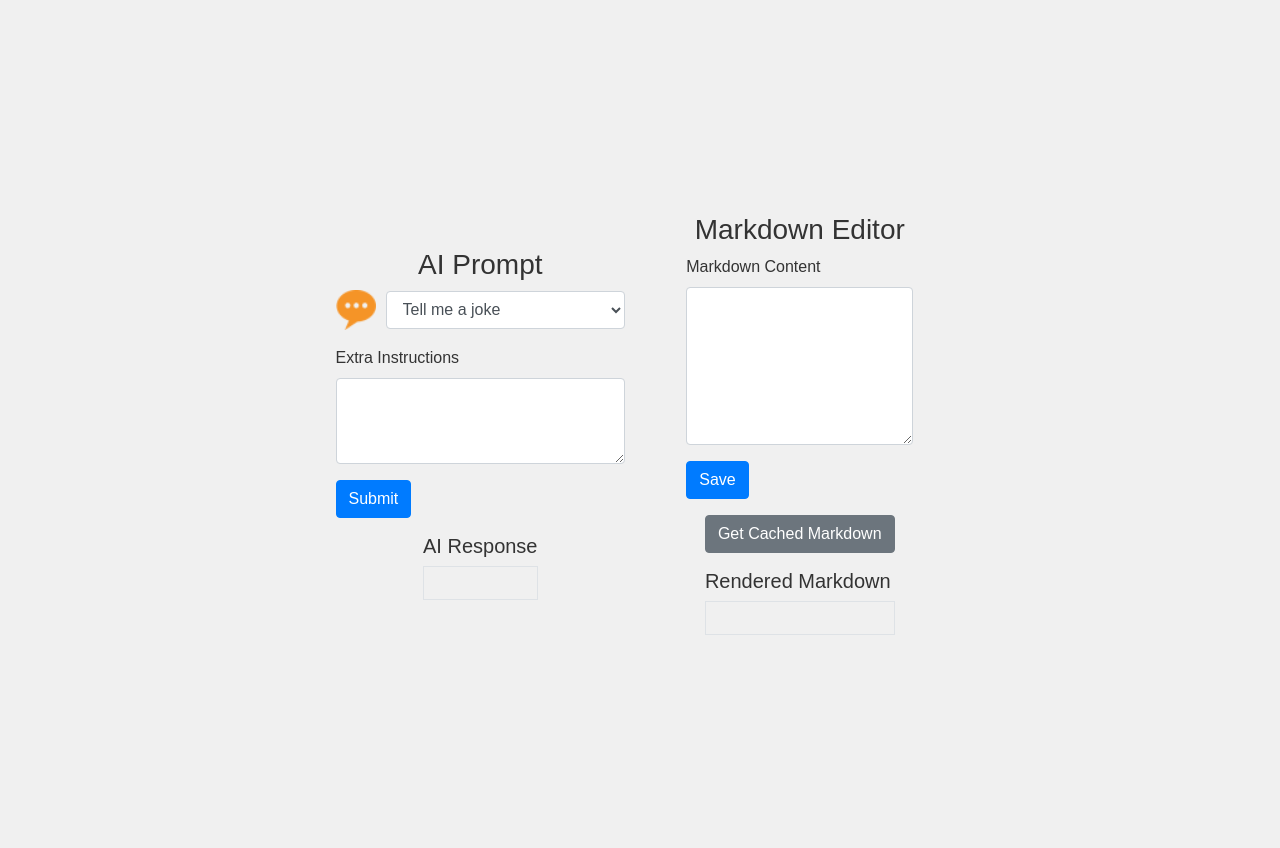
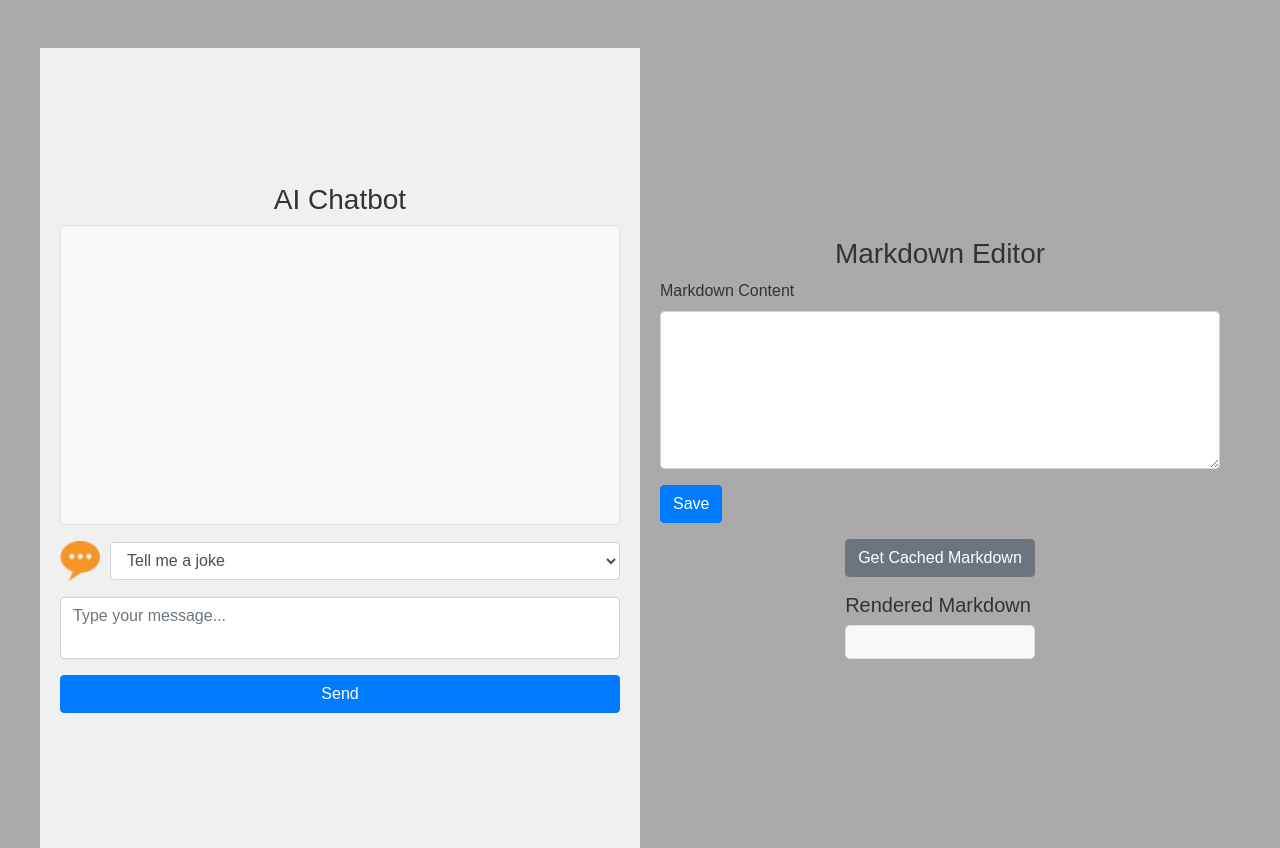
Before and after one commit to pf-data-projects/automated_research_agenda, a Flask app: page / in a window 1280 px wide. Before the commit the page ends 635 px from the top, so only its background shows below. Run offline with Flask 3, Linux system fonts and the light colour scheme; some libraries are stand-ins or nearby versions.

Commit message:
update styles and make ai more like a chatbot

```diff
--- a/app.py
+++ b/app.py
@@ -55,8 +55,8 @@ def get_markdown_internal():
     return markdown_payload
 
 def call_openai_api(prompt, extra_instructions):
-    markdown = get_markdown_internal()
-    print(markdown)
+    markdown_data = get_markdown_internal()
+    print(markdown_data)
     headers = {
         'Authorization': f'Bearer {OPENAI_API_KEY}',
         'Content-Type': 'application/json'
@@ -65,7 +65,9 @@ def call_openai_api(prompt, extra_instructions):
         'model': 'gpt-3.5-turbo',
         'messages': [
             {'role': 'system', 'content': 'You are a helpful assistant.'},
-            {'role': 'user', 'content': f'{prompt}\n\n{extra_instructions}'}
+            {
+                'role': 'user',
+                'content': f'{prompt}\n\n{extra_instructions}\n\n Here is what you have previously sent: {markdown_data}'}
         ]
     }
     response = requests.post('https://api.openai.com/v1/chat/completions', headers=headers, json=data)
--- a/static/style.css
+++ b/static/style.css
@@ -1,23 +1,26 @@
+
+
+#prompt-col {
+    background-color: #F0F0F0;
+    height: 100vh;
+}
+
 body, html {
     height: 100%;
     margin: 0;
-    display: flex;
-    align-items: center;
-    justify-content: center;
     font-family: Arial, sans-serif;
     color: #333;
-    background-color: #f0f0f0;
+    background-color: #AAA;
 }
 
 .container {
     width: 100%;
-    max-width: 900px;
+    max-width: 1200px; /* Increased maximum width */
 }
 
 .row {
     display: flex;
     justify-content: space-between;
-
 }
 
 .col-md-6 {
@@ -25,17 +28,59 @@ body, html {
     flex-direction: column;
     align-items: center;
     justify-content: center;
+    padding: 20px; /* Added padding for more space */
 }
 
-.form-group {
+#ai-response {
     width: 100%;
+    height: 300px; /* Fixed height for the chat history */
+    overflow-y: auto; /* Enable vertical scrolling */
+    background-color: #f8f9fa; /* Light background for better readability */
+    border: 1px solid #ddd; /* Add a border to define the area */
+    border-radius: 5px; /* Slight rounding of the corners */
+    padding: 15px; /* Padding inside the chat box */
+    box-sizing: border-box;
+}
+
+.chat-message {
+    margin-bottom: 10px;
+}
+
+.chat-message strong {
+    display: block;
+    margin-bottom: 5px;
 }
 
 #prompt-select-container {
     display: flex;
     align-items: center;
+    justify-content: space-between;
+    width: 100%;
 }
 
 #prompt-select-container img {
     margin-right: 10px;
+    height: 40px; /* Adjusted logo size */
 }
+
+#extra-instructions {
+    width: 100%;
+    resize: none; /* Prevent resizing of the textarea */
+}
+
+#ai-form {
+    width: 100%;
+    max-width: 600px; /* Ensure form is not too wide */
+}
+
+#markdown-form, #rendered-markdown {
+    width: 100%;
+    max-width: 600px; /* Ensure markdown editor and display are not too wide */
+}
+
+#rendered-markdown {
+    background-color: #f8f9fa;
+    border: 1px solid #ddd;
+    border-radius: 5px;
+    box-sizing: border-box;
+}
--- a/templates/index.html
+++ b/templates/index.html
@@ -1,4 +1,4 @@
-<!DOCTYPE html>
+<!-- <!DOCTYPE html>
 <html lang="en">
 <head>
     <meta charset="UTF-8">
@@ -12,9 +12,8 @@
     <script src="https://code.jquery.com/jquery-3.6.0.min.js"></script>
 </head>
 <body>
-<div class="container">
-    <div class="row mt-5">
-        <div class="col-md-6">
+<div class="row">
+    <div id="prompt-col" class="col-md-6">
         <h3>AI Prompt</h3>
         <form id="ai-form">
             <div class="form-group" id="prompt-select-container">
@@ -27,9 +26,9 @@
             </div>
             <div class="form-group">
                 <label for="extra-instructions">Extra Instructions</label>
-                    <textarea class="form-control" id="extra-instructions" rows="3"></textarea>
+                <textarea class="form-control" id="extra-instructions" rows="8"></textarea>
             </div>
-                <button type="button" class="btn btn-primary" onclick="getAIResponse()">Submit</button>
+            <button type="button" class="btn btn-warning" onclick="getAIResponse()">Submit</button>
         </form>
         <div class="mt-3">
             <h5>AI Response</h5>
@@ -41,16 +40,15 @@
         <form id="markdown-form">
             <div class="form-group">
                 <label for="markdown-content">Markdown Content</label>
-                    <textarea class="form-control" id="markdown-content" rows="6"></textarea>
+                <textarea class="form-control" id="markdown-content" rows="8"></textarea>
             </div>
-                <button type="button" class="btn btn-primary" onclick="saveMarkdown()">Save</button>
+            <button type="button" class="btn btn-warning" onclick="saveMarkdown()">Save</button>
         </form>
         <div class="mt-3">
             <button type="button" class="btn btn-secondary" onclick="getCachedMarkdown()">Get Cached Markdown</button>
             <div class="mt-3">
                 <h5>Rendered Markdown</h5>
                 <div id="rendered-markdown" class="border p-3"></div>
-                </div>
             </div>
         </div>
     </div>
@@ -93,4 +91,102 @@ function getCachedMarkdown() {
 }
 </script>
 </body>
+</html> -->
+
+
+<!DOCTYPE html>
+<html lang="en">
+<head>
+    <meta charset="UTF-8">
+    <meta name="viewport" content="width=device-width, initial-scale=1.0">
+    <title>AI and Markdown App</title>
+    <link href="https://stackpath.bootstrapcdn.com/bootstrap/4.3.1/css/bootstrap.min.css" rel="stylesheet">
+    <link rel="stylesheet" href="{{ url_for('static', filename='style.css') }}">
+    <script src="https://code.jquery.com/jquery-3.3.1.slim.min.js"></script>
+    <script src="https://cdnjs.cloudflare.com/ajax/libs/popper.js/1.14.7/umd/popper.min.js"></script>
+    <script src="https://stackpath.bootstrapcdn.com/bootstrap/4.3.1/js/bootstrap.min.js"></script>
+    <script src="https://code.jquery.com/jquery-3.6.0.min.js"></script>
+</head>
+<body>
+<div class="container">
+    <div class="row mt-5">
+        <div id="prompt-col" class="col-md-6">
+            <h3>AI Chatbot</h3>
+            <div id="ai-response" class="border p-3"></div>
+            <form id="ai-form" class="mt-3">
+                <div class="form-group" id="prompt-select-container">
+                    <img src="{{ url_for('static', filename='logo.png') }}" alt="Logo" height="40">
+                    <select class="form-control" id="prompt-select">
+                        <option value="Tell me a joke">Tell me a joke</option>
+                        <option value="Explain relativity">Explain relativity</option>
+                        <option value="Give me a recipe for chocolate cake">Give me a recipe for chocolate cake</option>
+                    </select>
+                </div>
+                <div class="form-group mt-3">
+                    <textarea class="form-control" id="extra-instructions" rows="2" placeholder="Type your message..."></textarea>
+                </div>
+                <button type="button" class="btn btn-primary btn-block" onclick="getAIResponse()">Send</button>
+            </form>
+        </div>
+        <div class="col-md-6">
+            <h3>Markdown Editor</h3>
+            <form id="markdown-form">
+                <div class="form-group">
+                    <label for="markdown-content">Markdown Content</label>
+                    <textarea class="form-control" id="markdown-content" rows="6"></textarea>
+                </div>
+                <button type="button" class="btn btn-primary" onclick="saveMarkdown()">Save</button>
+            </form>
+            <div class="mt-3">
+                <button type="button" class="btn btn-secondary" onclick="getCachedMarkdown()">Get Cached Markdown</button>
+                <div class="mt-3">
+                    <h5>Rendered Markdown</h5>
+                    <div id="rendered-markdown" class="border p-3"></div>
+                </div>
+            </div>
+        </div>
+    </div>
+</div>
+<script>
+function getAIResponse() {
+    const prompt = $('#prompt-select').val();
+    const extraInstructions = $('#extra-instructions').val();
+    $.ajax({
+        url: '/get_response',
+        method: 'POST',
+        contentType: 'application/json',
+        data: JSON.stringify({ prompt: prompt, extra_instructions: extraInstructions }),
+        success: function(response) {
+            const aiResponse = response.response;
+            $('#ai-response').append(`<div class="chat-message"><strong>You:</strong> ${extraInstructions}</div>`);
+            $('#ai-response').append(`<div class="chat-message"><strong>AI:</strong> ${aiResponse}</div>`);
+            $('#extra-instructions').val('');
+            $('#ai-response').scrollTop($('#ai-response')[0].scrollHeight);
+        }
+    });
+}
+
+function saveMarkdown() {
+    const markdownContent = $('#markdown-content').val();
+    $.ajax({
+        url: '/save_markdown',
+        method: 'POST',
+        data: { markdown_content: markdownContent },
+        success: function(response) {
+            $('#rendered-markdown').html(response.html_content);
+        }
+    });
+}
+
+function getCachedMarkdown() {
+    $.ajax({
+        url: '/get_cached_markdown',
+        method: 'GET',
+        success: function(response) {
+            $('#rendered-markdown').html(response.cached_markdown);
+        }
+    });
+}
+</script>
+</body>
 </html>
```
Lines whose indentation alone changed are shown as unchanged.
